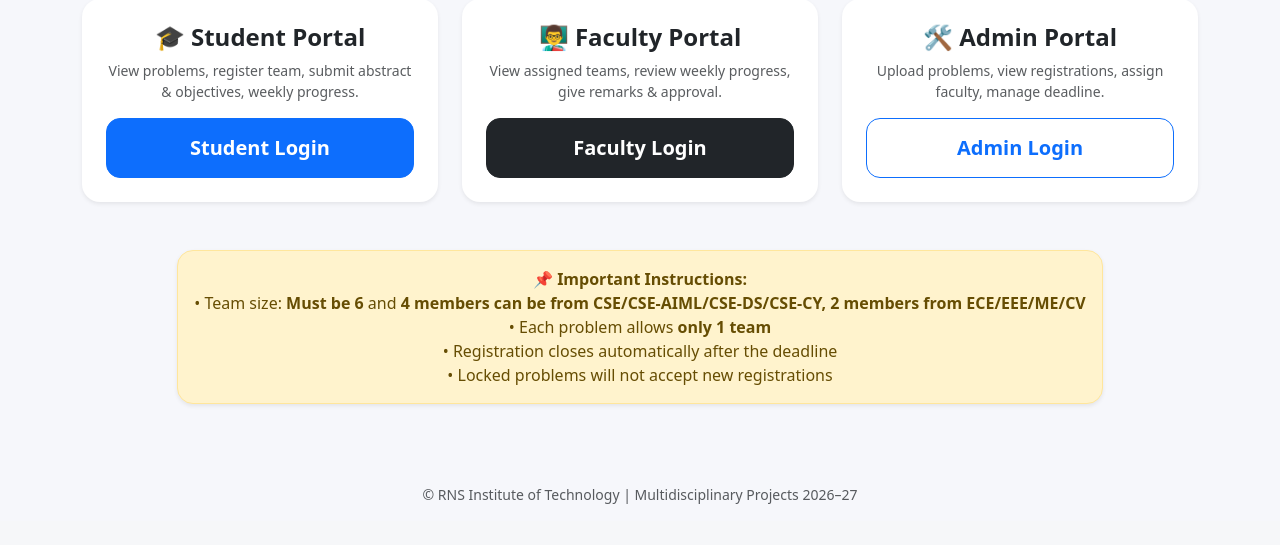
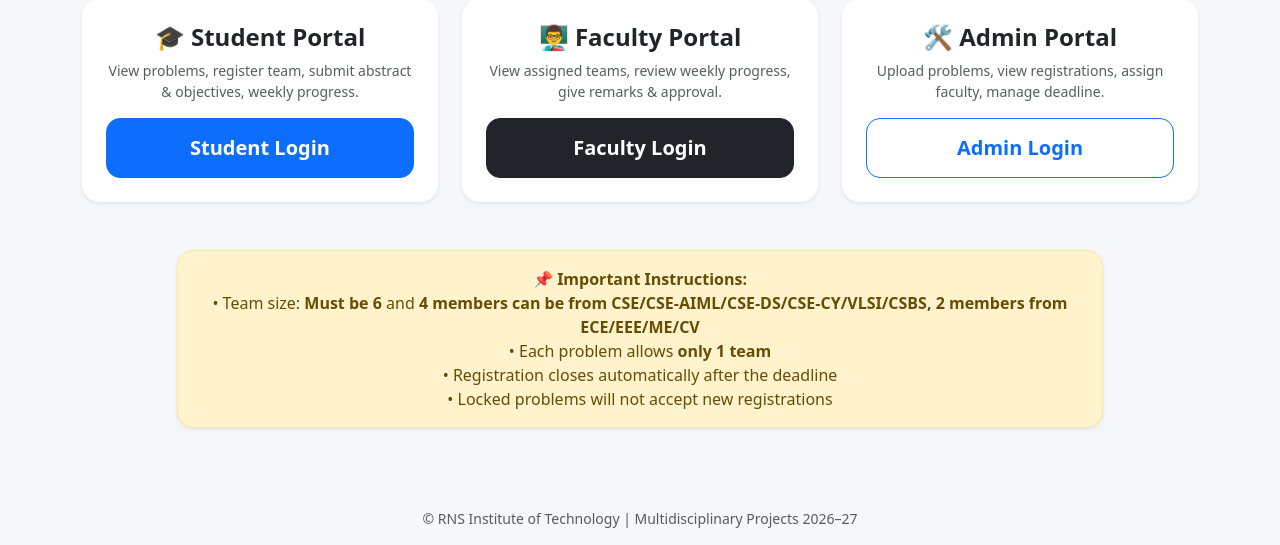
Before and after one commit to abhijithhv-rnsit/rnsit-multidisciplinary_project_2025-26, a Flask app: page / in a window 1280 px wide. Shown: the part 297-842 px from the top of the page. Before the commit the page ends 801 px from the top, so only its background shows below. Run offline with Flask 3, Linux system fonts and the light colour scheme; some libraries are stand-ins or nearby versions.

Commit message:
Update landing.html

```diff
--- a/templates/landing.html
+++ b/templates/landing.html
@@ -99,7 +99,7 @@
     <div class="col-lg-10">
       <div class="alert alert-warning text-center shadow-sm rounded-4">
         <strong>📌 Important Instructions:</strong><br>
-        • Team size: <b>Must be 6</b> and <b> 4 members can be from CSE/CSE-AIML/CSE-DS/CSE-CY, 2 members from ECE/EEE/ME/CV</b><br>
+        • Team size: <b>Must be 6</b> and <b> 4 members can be from CSE/CSE-AIML/CSE-DS/CSE-CY/VLSI/CSBS, 2 members from ECE/EEE/ME/CV</b><br>
         • Each problem allows <b>only 1 team</b><br>
         • Registration closes automatically after the deadline<br>
         • Locked problems will not accept new registrations
```
